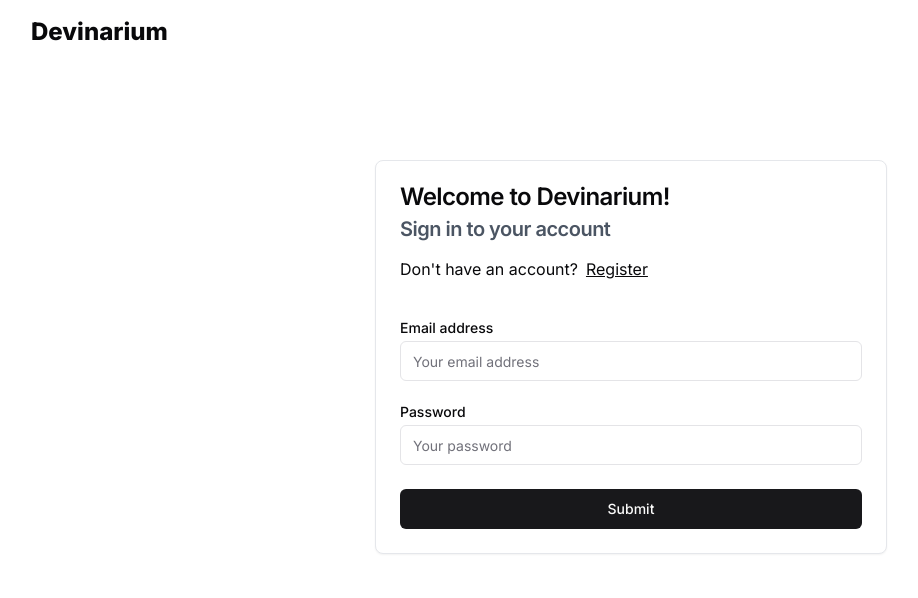
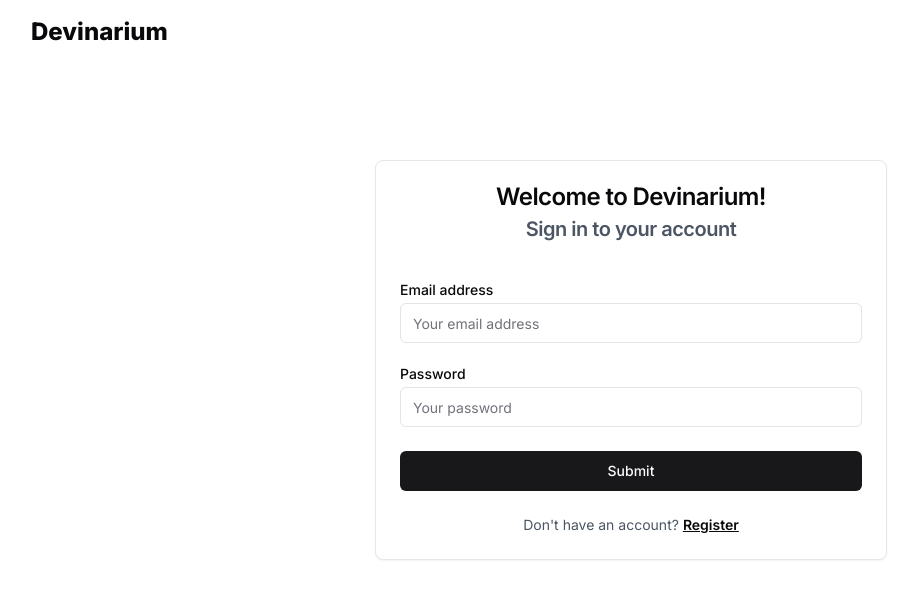
Before and after one commit to Mare02/blogs, a Next.js app: page /auth/login in a window 1280 px wide. Shown: the top 598 px of the page, without its empty margins (9-927 px from the left). Built offline with nearby package versions, Linux system fonts and the light colour scheme.

Commit message:
auth card css

```diff
--- a/src/components/AuthFormCard.tsx
+++ b/src/components/AuthFormCard.tsx
@@ -1,44 +1,37 @@
-import {
-  Card,
-  CardContent,
-  CardHeader,
-  CardTitle,
-} from "@/components/ui/card";
-import Link from 'next/link';
+import { Card, CardContent, CardHeader, CardTitle } from "@/components/ui/card";
+import Link from "next/link";
 
 type AuthFormCardProps = {
-  children: React.ReactNode,
-  mode: "register" | "login",
-}
+  children: React.ReactNode;
+  mode: "register" | "login";
+};
 
 export default function AuthFormCard(props: AuthFormCardProps) {
   return (
     <Card className="max-w-lg mx-auto">
-      <CardHeader className="mb-4">
+      <CardHeader className="mb-4 text-center">
         <CardTitle>Welcome to Devinarium!</CardTitle>
         <CardTitle className="text-xl text-gray-600">
-          {
-            props.mode === "register"
-              ? "Create your account"
-              : "Sign in to your account"
-          }
+          {props.mode === "register"
+            ? "Create your account"
+            : "Sign in to your account"}
         </CardTitle>
-        <div className="pt-2">
-          <p className="inline">
-            {
-              props.mode === "register"
-                ? "Already have an account?"
-                : "Don't have an account?"
-            }
-          </p>
-          <Link href={`/auth/${props.mode === 'register' ? 'login' : 'register'}`} className="underline ml-2">
-            { props.mode === "register" ? "Login" : "Register" }
-          </Link>
-        </div>
       </CardHeader>
-      <CardContent>
-        { props.children }
-      </CardContent>
+      <CardContent>{props.children}</CardContent>
+
+      <div className="text-center text-sm pb-6">
+        <p className="inline text-gray-600">
+          {props.mode === "register"
+            ? "Already have an account?"
+            : "Don't have an account?"}
+        </p>
+        <Link
+          href={`/auth/${props.mode === "register" ? "login" : "register"}`}
+          className="underline ml-1 font-semibold"
+        >
+          {props.mode === "register" ? "Log in" : "Register"}
+        </Link>
+      </div>
     </Card>
-  )
+  );
 }
```
